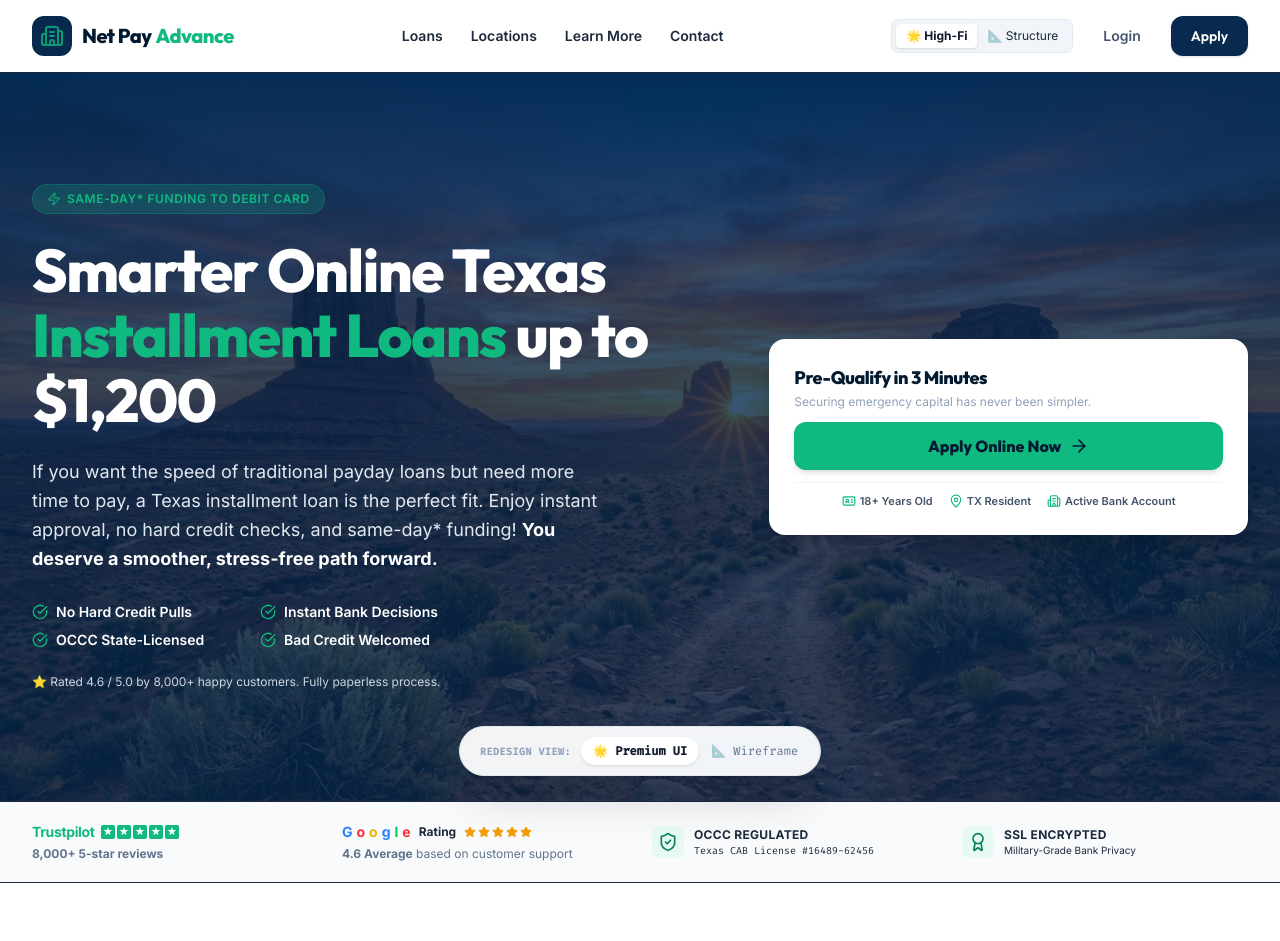
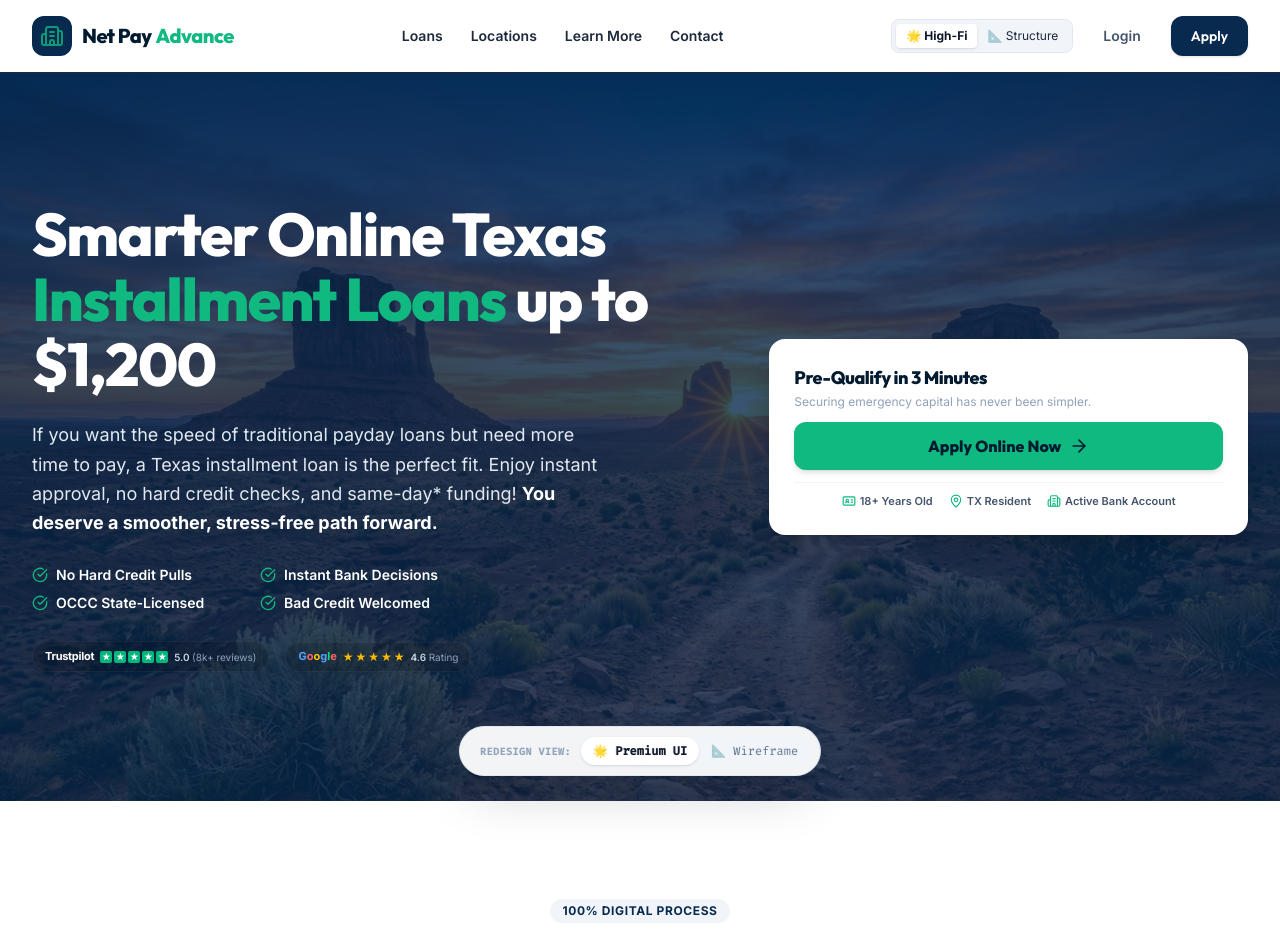
Before and after one commit to lgcoding2026/Texas-Installment-Page, a React (Vite) app: page / in a window 1280 px wide. Shown: the top 941 px of the page. Built offline with nearby package versions, Linux system fonts and the light colour scheme.

Commit message:
refactor: remove TrustpilotBadge and hero tagband
Clean up the landing page UI by removing legacy trust components and the hero section tagband to streamline the header layout.

```diff
--- a/src/App.tsx
+++ b/src/App.tsx
@@ -25,7 +25,6 @@ import { FAQ_DATA } from "./data";
 import { LoanFrequency } from "./types";
 import ApplicationModal from "./components/ApplicationModal";
 import CitySelector from "./components/CitySelector";
-import TrustpilotBadge from "./components/TrustpilotBadge";
 import LoginModal from "./components/LoginModal";
 // @ts-expect-error - resolved by Vite but unrecognized by standard TS rules
 import monumentValley from "./assets/images/monument_valley_1779474514751.png";
@@ -290,15 +289,7 @@ export default function App() {
         <div className="w-full max-w-7xl mx-auto px-4 md:px-8 grid md:grid-cols-12 gap-4 md:gap-12 items-center relative z-10">
           {/* Left Text Column */}
           <div className="md:col-span-7 space-y-3.5 md:space-y-6 text-center md:text-left">
-            {isWireframe ? (
-              <span className="inline-block border border-dashed border-slate-900 font-bold text-[10px] md:text-xs py-1 px-3 bg-slate-50 uppercase tracking-wider">
-                [TOP_TAGBAND: Same-Day Funding to Debit Card]
-              </span>
-            ) : (
-              <span className="inline-flex items-center gap-1.5 bg-brand-teal/20 text-brand-teal font-semibold text-[10px] md:text-xs py-1 px-3 md:py-1.5 md:px-3.5 rounded-full uppercase tracking-wider border border-brand-teal/25">
-                <Zap className="w-3 md:w-3.5 h-3 md:h-3.5 text-brand-teal animate-pulse" /> Same-Day* Funding to Debit Card
-              </span>
-            )}
+            {/* Tagband removed */}
 
             <h1 className={
               isWireframe
@@ -342,13 +333,45 @@ export default function App() {
               ))}
             </div>
 
-            {/* Google Rating Quick Text */}
-            <p className={isWireframe ? "text-[10px] text-slate-500 flex items-center justify-center md:justify-start" : "text-[11px] md:text-xs text-slate-300 flex items-center justify-center md:justify-start gap-1"}>
-              {isWireframe
-                ? "[SOCIAL_METADATA_LINE: Rated 4.6/5.0 Stars by 8,000+ customers]"
-                : "⭐ Rated 4.6 / 5.0 by 8,000+ happy customers. Fully paperless process."
-              }
-            </p>
+            {/* Google & Trustpilot Rating Badges */}
+            <div className={isWireframe ? "text-[10px] text-slate-505 flex items-center justify-center md:justify-start font-mono" : "flex flex-wrap items-center justify-center md:justify-start gap-x-4 gap-y-2 pt-1"}>
+              {isWireframe ? (
+                <span>[RATINGS: Trustpilot 5.0/5.0 Stars (8,000+ Reviews) | Google 4.6/5.0 Stars]</span>
+              ) : (
+                <>
+                  {/* Trustpilot review line */}
+                  <div className="flex items-center gap-1.5 bg-black/15 px-3 py-1.5 rounded-full border border-white/5 shadow-xs">
+                    <span className="font-extrabold text-white tracking-tight text-[11px]">Trustpilot</span>
+                    <div className="flex gap-0.5">
+                      {[...Array(5)].map((_, i) => (
+                        <div key={i} className="w-3 h-3 bg-[#00b67a] rounded-xs flex items-center justify-center text-white text-[8px] font-black">
+                          ★
+                        </div>
+                      ))}
+                    </div>
+                    <span className="text-[10px] text-slate-300 font-semibold leading-none">5.0 <span className="text-slate-400 font-normal">(8k+ reviews)</span></span>
+                  </div>
+
+                  {/* Google review line */}
+                  <div className="flex items-center gap-1.5 bg-black/15 px-3 py-1.5 rounded-full border border-white/5 shadow-xs">
+                    <span className="font-bold text-white text-[11px] flex items-center leading-none">
+                      <span className="text-blue-400">G</span>
+                      <span className="text-red-400">o</span>
+                      <span className="text-yellow-400">o</span>
+                      <span className="text-blue-400">g</span>
+                      <span className="text-green-400">l</span>
+                      <span className="text-red-400">e</span>
+                    </span>
+                    <div className="flex gap-0.5">
+                      {[...Array(5)].map((_, i) => (
+                        <span key={i} className="text-amber-400 text-xs">★</span>
+                      ))}
+                    </div>
+                    <span className="text-[10px] text-slate-300 font-semibold leading-none">4.6 <span className="text-slate-400 font-normal">Rating</span></span>
+                  </div>
+                </>
+              )}
+            </div>
           </div>
 
           {/* Right Direct-CTA Card (Pristine and compact on both mobile and desktop views) */}
@@ -404,8 +427,6 @@ export default function App() {
         </div>
       </section>
 
-      {/* 3. Social Proof Banner */}
-      <TrustpilotBadge isWireframe={isWireframe} />
 
       {/* 4. Three Simple Steps Section */}
       <section
--- a/src/components/TrustpilotBadge.tsx
+++ /dev/null
@@ -1,121 +0,0 @@
-/**
- * @license
- * SPDX-License-Identifier: Apache-2.0
- */
-
-import React from "react";
-import { Star, ShieldCheck, Heart, Award } from "lucide-react";
-
-export default function TrustpilotBadge({ isWireframe }: { isWireframe?: boolean }) {
-  if (isWireframe) {
-    return (
-      <div id="trustpilot-rating-bar" className="bg-slate-50 border-y border-dashed border-slate-350 py-5 w-full font-mono text-xs text-slate-605">
-        <div className="max-w-7xl mx-auto px-4 md:px-8 grid grid-cols-2 md:grid-cols-4 gap-6 items-center">
-
-          <div className="border border-dashed border-slate-300 p-3 rounded text-center md:text-left">
-            <span className="font-bold block">[⭐ TRUSTPILOT BADGE]</span>
-            <span className="text-[10px] text-slate-450">8,000+ 5-Star Reviews</span>
-          </div>
-
-          <div className="border border-dashed border-slate-300 p-3 rounded text-center md:text-left">
-            <span className="font-bold block">[⭐ GOOGLE BADGE]</span>
-            <span className="text-[10px] text-slate-450">4.6 / 5.0 Rating • Support Score</span>
-          </div>
-
-          <div className="border border-dashed border-slate-300 p-3 rounded text-center flex items-center gap-2 justify-center md:justify-start">
-            <span className="text-xl">🛡️</span>
-            <div>
-              <span className="font-bold block">[OCCC REGULATED]</span>
-              <span className="text-[9px] text-slate-400">Texas CAB License #16489-62456</span>
-            </div>
-          </div>
-
-          <div className="border border-dashed border-slate-300 p-3 rounded text-center flex items-center gap-2 justify-center md:justify-start">
-            <span className="text-xl">🔒</span>
-            <div>
-              <span className="font-bold block">[SECURE SSL]</span>
-              <span className="text-[9px] text-slate-400">Military-Grade Encryption</span>
-            </div>
-          </div>
-
-        </div>
-      </div>
-    );
-  }
-
-  return (
-    <div id="trustpilot-rating-bar" className="bg-slate-50 border-y border-slate-150 py-5 w-full">
-      <div className="max-w-7xl mx-auto px-4 md:px-8 grid grid-cols-2 md:grid-cols-4 gap-6 items-center">
-
-        {/* Rating 1: Trustpilot */}
-        <div className="flex flex-col items-center text-center md:items-start md:text-left space-y-1">
-          <div className="flex items-center gap-1.5 text-slate-800 text-sm font-black tracking-tight">
-            <span className="text-brand-success">Trustpilot</span>
-            <div className="flex gap-0.5">
-              {[...Array(5)].map((_, i) => (
-                <div key={i} className="w-3.5 h-3.5 bg-brand-success rounded-xs flex items-center justify-center text-white text-[9px]">
-                  ★
-                </div>
-              ))}
-            </div>
-          </div>
-          <p className="text-xs text-slate-500 font-medium">
-            <strong>8,000+ 5-star reviews</strong>
-          </p>
-        </div>
-
-        {/* Rating 2: Google Rating */}
-        <div className="flex flex-col items-center text-center md:items-start md:text-left space-y-1">
-          <div className="flex items-center gap-1 text-slate-800 text-sm font-bold">
-            <span className="text-blue-500">G</span>
-            <span className="text-red-500 font-sans">o</span>
-            <span className="text-yellow-500">o</span>
-            <span className="text-blue-500">g</span>
-            <span className="text-green-500">l</span>
-            <span className="text-red-500">e</span>
-            <span className="ml-1 text-xs text-slate-550">Rating</span>
-            <div className="flex gap-0.5 ml-1">
-              {[...Array(5)].map((_, i) => (
-                <Star key={i} className="w-3 h-3 text-brand-amber fill-brand-amber" />
-              ))}
-            </div>
-          </div>
-          <p className="text-xs text-slate-500">
-            <strong>4.6 Average</strong> based on customer support
-          </p>
-        </div>
-
-        {/* Highlight 3: Licensed */}
-        <div className="flex items-center justify-center md:justify-start gap-2.5 col-span-1 border-t md:border-t-0 border-slate-150 pt-3.5 md:pt-0">
-          <div className="p-1.5 bg-brand-teal-light text-brand-teal-dark rounded-lg flex-shrink-0">
-            <ShieldCheck className="w-5 h-5" />
-          </div>
-          <div>
-            <span className="block text-xs font-bold text-slate-705 uppercase tracking-wide">
-              OCCC Regulated
-            </span>
-            <span className="block text-[10px] text-slate-450 font-mono">
-              Texas CAB License #16489-62456
-            </span>
-          </div>
-        </div>
-
-        {/* Highlight 4: Security */}
-        <div className="flex items-center justify-center md:justify-start gap-2.5 col-span-1 border-t md:border-t-0 border-slate-150 pt-3.5 md:pt-0">
-          <div className="p-1.5 bg-brand-teal-light text-brand-teal-dark rounded-lg flex-shrink-0">
-            <Award className="w-5 h-5" />
-          </div>
-          <div>
-            <span className="block text-xs font-bold text-slate-705 uppercase tracking-wide">
-              SSL Encrypted
-            </span>
-            <span className="block text-[10px] text-slate-450">
-              Military-Grade Bank Privacy
-            </span>
-          </div>
-        </div>
-
-      </div>
-    </div>
-  );
-}
```
